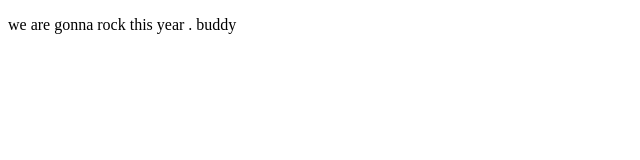
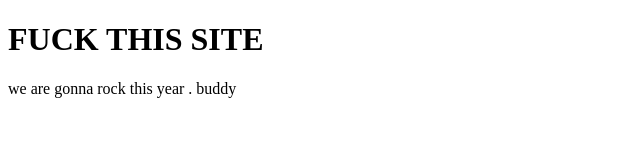
Before and after one commit to TheDeveloperOps/TheDeveloperOps.github.io, a plain HTML site: page index.html in a window 1280 px wide. Shown: the whole page, without its empty margins (0-640 px from the left). Drawn offline with Linux system fonts and the light colour scheme.

Commit message:
"added h1 tag"

```diff
--- a/index.html
+++ b/index.html
@@ -2,6 +2,7 @@
 <html>
     <head>
         <title> HELLO THIS IS BALA </title>
+        <h1> FUCK THIS SITE</h1>
     </head>
     <body>
         <p> we are gonna rock this year . buddy</p>
```
